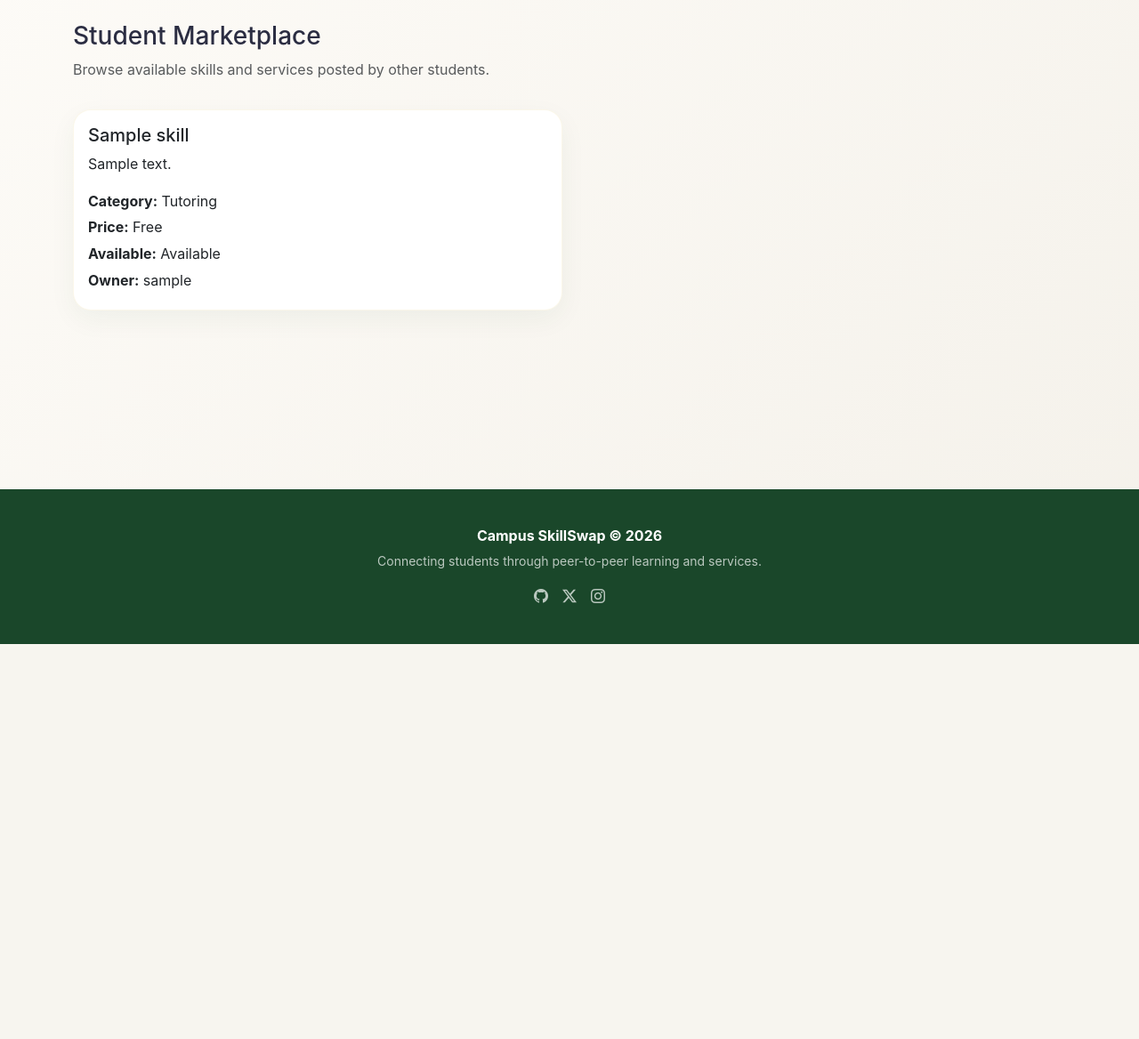
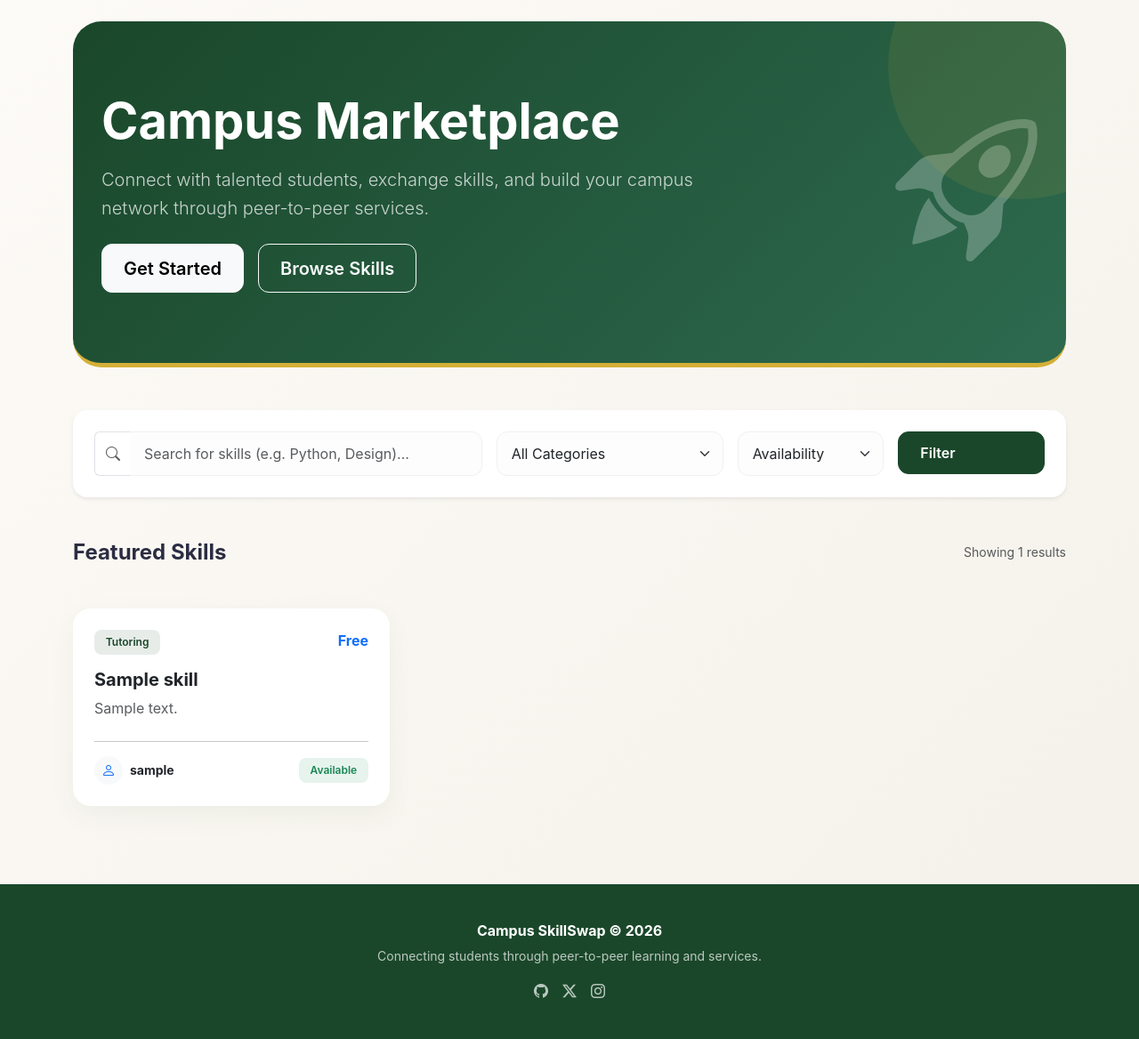
Before and after one commit to GTMemmer/skills_swap_project, a Django app: page / in a window 1280 px wide. Shown: the part 76-1244 px from the top of the page at 89% size. Before the commit the page ends 800 px from the top, so only its background shows below. Run offline with Django 3.2, Linux system fonts and the light colour scheme; tables that the repository leaves empty hold one stand-in row (values such as "Sample post").

Commit message:
Upgrade marketplace dashboard with premium styles and hero section

```diff
--- a/MainApp/templates/mainapp/skill_list.html
+++ b/MainApp/templates/mainapp/skill_list.html
@@ -3,35 +3,128 @@
 {% block title %}Marketplace | Campus SkillSwap{% endblock %}
 
 {% block content %}
-<div class="d-flex justify-content-between align-items-center mb-3">
-    <div>
-        <h1 class="h3">Student Marketplace</h1>
-        <p class="text-muted">Browse available skills and services posted by other students.</p>
+<!-- Hero Section -->
+<div class="hero-panel animate-fade-in mb-5">
+    <div class="row align-items-center">
+        <div class="col-lg-8">
+            <h1 class="display-4 fw-bold mb-3">Campus Marketplace</h1>
+            <p class="lead mb-4 opacity-75">Connect with talented students, exchange skills, and build your campus network through peer-to-peer services.</p>
+            <div class="d-flex gap-3">
+                {% if not user.is_authenticated %}
+                <a href="{% url 'MainApp:register' %}" class="btn btn-light btn-lg px-4">Get Started</a>
+                {% endif %}
+                <a href="#browse" class="btn btn-outline-light btn-lg px-4">Browse Skills</a>
+            </div>
+        </div>
+        <div class="col-lg-4 d-none d-lg-block text-end">
+            <i class="bi bi-rocket-takeoff text-white opacity-25" style="font-size: 10rem;"></i>
+        </div>
     </div>
-    {% if user.is_authenticated %}
-    <a class="btn btn-success" href="{% url 'MainApp:skill_create' %}">Post a Skill</a>
-    {% endif %}
+</div>
+
+<!-- Search and Filter Bar -->
+<div id="browse" class="card border-0 shadow-sm rounded-4 p-4 mb-5 animate-fade-in">
+    <form method="GET" action="{% url 'MainApp:skill_list' %}" class="row g-3">
+        <div class="col-md-5">
+            <div class="input-group">
+                <span class="input-group-text bg-white border-end-0"><i class="bi bi-search text-muted"></i></span>
+                <input type="text" name="q" class="form-control border-start-0" placeholder="Search for skills (e.g. Python, Design)..." value="{{ search_query }}">
+            </div>
+        </div>
+        <div class="col-md-3">
+            <select name="category" class="form-select">
+                <option value="">All Categories</option>
+                {% for code, name in categories %}
+                <option value="{{ code }}" {% if selected_category == code %}selected{% endif %}>{{ name }}</option>
+                {% endfor %}
+            </select>
+        </div>
+        <div class="col-md-2">
+            <select name="availability" class="form-select">
+                <option value="">Availability</option>
+                {% for code, name in availability_options %}
+                <option value="{{ code }}" {% if selected_availability == code %}selected{% endif %}>{{ name }}</option>
+                {% endfor %}
+            </select>
+        </div>
+        <div class="col-md-2">
+            <button type="submit" class="btn btn-primary w-100">Filter</button>
+        </div>
+    </form>
+</div>
+
+<!-- Marketplace Grid -->
+<div class="row mb-4">
+    <div class="col-12">
+        <div class="d-flex justify-content-between align-items-center mb-4">
+            <h2 class="fw-bold h4 mb-0">Featured Skills</h2>
+            <div class="text-muted small">Showing {{ skills|length }} results</div>
+        </div>
+    </div>
 </div>
 
 {% if skills %}
-<div class="row g-3">
+<div class="row g-4 animate-fade-in">
     {% for skill in skills %}
-    <div class="col-md-6">
-        <div class="card h-100">
-            <div class="card-body">
-                <h5 class="card-title">{{ skill.title }}</h5>
-                <p class="card-text">{{ skill.description|truncatewords:25 }}</p>
-                <p class="mb-1"><strong>Category:</strong> {{ skill.get_category_display }}</p>
-                <p class="mb-1"><strong>Price:</strong> {{ skill.display_price }}</p>
-                <p class="mb-1"><strong>Available:</strong> {{ skill.get_availability_status_display }}</p>
-                <p class="mb-1"><strong>Owner:</strong> {{ skill.owner.username }}</p>
+    <div class="col-md-6 col-lg-4">
+        <div class="card h-100 border-0">
+            <div class="card-body p-4">
+                <div class="d-flex justify-content-between align-items-start mb-3">
+                    <span class="badge bg-primary">{{ skill.get_category_display }}</span>
+                    <span class="fw-bold text-primary">{{ skill.display_price }}</span>
+                </div>
+                <h5 class="card-title fw-bold mb-2">{{ skill.title }}</h5>
+                <p class="card-text text-muted mb-4">{{ skill.description|truncatewords:20 }}</p>
+
+                <hr class="opacity-10 my-3">
+
+                <div class="d-flex justify-content-between align-items-center">
+                    <div class="d-flex align-items-center gap-2">
+                        <div class="bg-light rounded-circle d-flex align-items-center justify-content-center" style="width: 32px; height: 32px;">
+                            <i class="bi bi-person text-primary"></i>
+                        </div>
+                        <span class="small fw-bold">{{ skill.owner.username }}</span>
+                    </div>
+                    <span class="badge {% if skill.availability_status == 'available' %}bg-success{% else %}bg-warning{% endif %}">
+                        {{ skill.get_availability_status_display }}
+                    </span>
+                </div>
                 <a class="stretched-link" href="{% url 'MainApp:skill_detail' skill.pk %}"></a>
             </div>
         </div>
     </div>
     {% endfor %}
 </div>
+
+<!-- Pagination -->
+{% if skills.has_other_pages %}
+<nav class="mt-5">
+    <ul class="pagination justify-content-center">
+        {% if skills.has_previous %}
+        <li class="page-item">
+            <a class="page-link rounded-start-3" href="?page={{ skills.previous_page_number }}{% if search_query %}&q={{ search_query }}{% endif %}{% if selected_category %}&category={{ selected_category }}{% endif %}{% if selected_availability %}&availability={{ selected_availability }}{% endif %}">Previous</a>
+        </li>
+        {% endif %}
+
+        <li class="page-item active"><a class="page-link" href="#">{{ skills.number }}</a></li>
+
+        {% if skills.has_next %}
+        <li class="page-item">
+            <a class="page-link rounded-end-3" href="?page={{ skills.next_page_number }}{% if search_query %}&q={{ search_query }}{% endif %}{% if selected_category %}&category={{ selected_category }}{% endif %}{% if selected_availability %}&availability={{ selected_availability }}{% endif %}">Next</a>
+        </li>
+        {% endif %}
+    </ul>
+</nav>
+{% endif %}
+
 {% else %}
-<div class="alert alert-info">No skill posts are available yet. Be the first to post a skill!</div>
+<div class="text-center py-5">
+    <div class="bg-white rounded-5 p-5 shadow-sm d-inline-block">
+        <i class="bi bi-search text-muted display-1 mb-4"></i>
+        <h3>No skills found</h3>
+        <p class="text-muted">We couldn't find any skills matching your search criteria.</p>
+        <a href="{% url 'MainApp:skill_list' %}" class="btn btn-primary mt-3">View All Skills</a>
+    </div>
+</div>
 {% endif %}
 {% endblock %}
```
